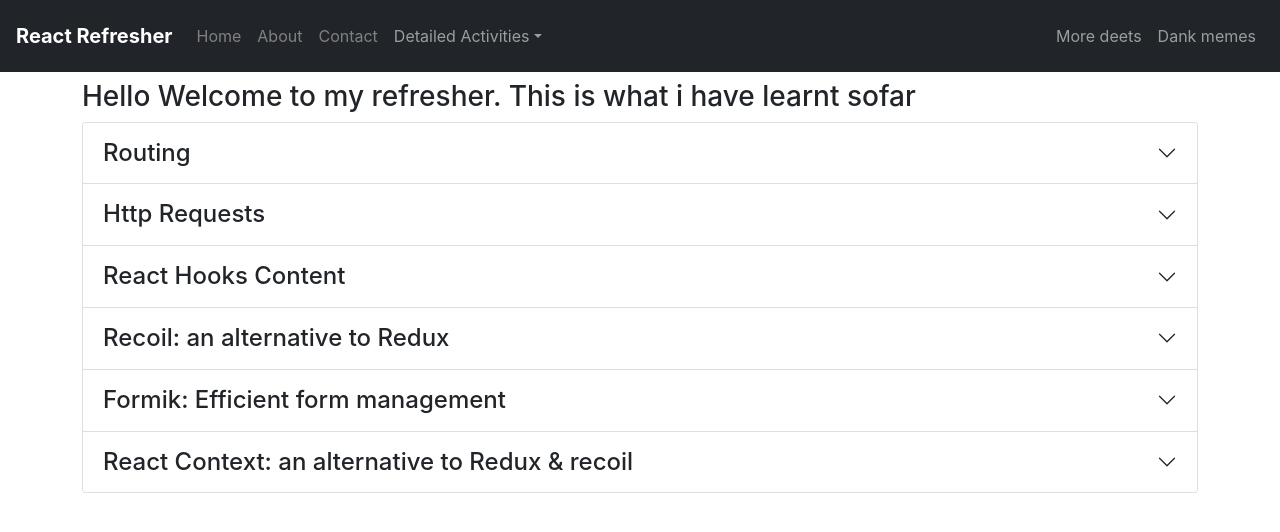
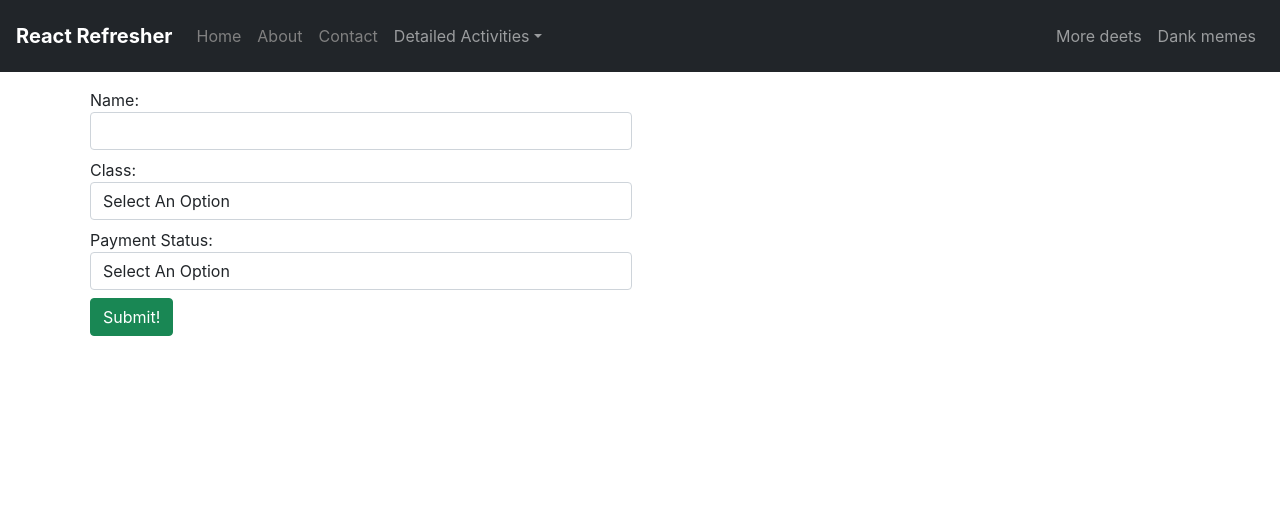
Before and after one commit to rdeveloper1925/react-refresher, a React (Create React App) app: page /students-app in a window 1280 px wide. Before the commit this address led to /. Shown: the top 532 px of the page. Built offline with nearby package versions, Linux system fonts and the light colour scheme.

Commit message:
done independent formik

```diff
--- a/package.json
+++ b/package.json
@@ -18,6 +18,7 @@
     "react-router-dom": "^6.2.1",
     "react-scripts": "5.0.0",
     "recoil": "^0.5.2",
+    "uuid": "^8.3.2",
     "web-vitals": "^2.1.2",
     "yup": "^0.32.11"
   },
--- a/src/App.js
+++ b/src/App.js
@@ -12,6 +12,7 @@ import FakeProfileScreen from "./Screens/FakeProfileScreen";
 import TodoScreen from "./Screens/TodoScreen";
 import ContextScreen from "./Screens/ContextScreen";
 import FormikScreen from "./Screens/FormikScreen";
+import StudentsScreen from "./Screens/StudentsScreen";
 
 function App() {
   return (
@@ -27,6 +28,7 @@ function App() {
         <Route path="/card/:user" exact element={<CardScreen />} />
         <Route path="/context" exact element={<ContextScreen />} />
         <Route path="/formik" exact element={<FormikScreen />} />
+        <Route path="/students-app" exact element={<StudentsScreen />} />
         <Route path="*" element={<PageNotFound />} />
       </Routes>
       <Outlet />
--- a/src/Components/Nav.js
+++ b/src/Components/Nav.js
@@ -2,6 +2,7 @@ import { Navbar, Nav, NavDropdown } from "react-bootstrap";
 import { NavLink } from "react-router-dom";
 
 const CNav = (props) => {
+  //TODO: Refactor these to be more dynamic.
   return (
     <Navbar
       sticky="top"
@@ -64,6 +65,11 @@ const CNav = (props) => {
                 Formik App
               </NavLink>
             </NavDropdown.Item>
+            <NavDropdown.Item>
+              <NavLink style={navStyle} to="/students-app">
+                Students App
+              </NavLink>
+            </NavDropdown.Item>
           </NavDropdown>
         </Nav>
         <Nav>
--- a/src/Screens/HomeScreen.js
+++ b/src/Screens/HomeScreen.js
@@ -58,6 +58,14 @@ const HomeScreen = (props) => {
           </Accordion.Header>
           <Accordion.Body>
             <ContextContent />
+          </Accordion.Body>
+        </Accordion.Item>
+        <Accordion.Item eventKey="6">
+          <Accordion.Header>
+            <h4 className="m-0">React Context+Hooks</h4>
+          </Accordion.Header>
+          <Accordion.Body>
+            <StudentsContent />
           </Accordion.Body>
         </Accordion.Item>
       </Accordion>
@@ -186,4 +194,26 @@ const ContextContent = () => (
   </>
 );
 
+//Content: Students content
+const StudentsContent = () => (
+  <>
+    <p>
+      So i finally found the perfect combo for using the context api with
+      reducers. This will enable me completely eliminate state management
+      libraries from my app at will. Recoil inclusive. Here is an app to go with
+      it.
+      <br />
+      <br />
+    </p>
+    <Button variant="success" className="btn-md">
+      <Link
+        style={{ textDecoration: "none", color: "white" }}
+        to="/students-app"
+      >
+        View the student's app
+      </Link>
+    </Button>
+  </>
+);
+
 export default HomeScreen;
--- /dev/null
+++ b/src/Screens/StudentsScreen.js
@@ -0,0 +1,145 @@
+import { Field, Form, Formik, useField, ErrorMessage } from "formik";
+import { useReducer, useState } from "react";
+import { Container } from "react-bootstrap";
+import * as Yup from "yup";
+import { DateSchema } from "yup";
+import { StudentsStore } from "../Stores/StudentsStore";
+
+const StudentsScreen = (props) => {
+  const initialValues = { id: "", name: "", class: "", feesStatus: "" };
+  //trying with reducers
+  const [students, dispatch] = useReducer(StudentsReducer, initialValues);
+
+  const [student, setStudent] = useState([initialValues]);
+
+  const validation = Yup.object().shape({
+    name: Yup.string()
+      .max(20, "Name exceeds 20 characters")
+      .required("The name is required"),
+    class: Yup.string()
+      .oneOf(["P1", "P2", "P3", "P4", "P5", "P6", "P7"])
+      .required("The class is required"),
+    feesStatus: Yup.string()
+      .oneOf(["Paid", "Unpaid"])
+      .required("The fees status is requred"),
+  });
+
+  const submitHandler = (data, addons) => {
+    data["id"] = new Date().getTime();
+    console.log(data, addons);
+    setStudent((oldStudent) => [...oldStudent, data]);
+  };
+  //Always use validation Schema
+  return (
+    <StudentsStore.Provider value={student}>
+      <Container>
+        <div className="col-md-6 p-2">
+          <Formik
+            initialValues={initialValues}
+            validationSchema={validation}
+            onSubmit={(data, addons) => submitHandler(data, addons)}
+          >
+            {(formik) => {
+              return (
+                <Form>
+                  <TextField label="Name" type="text" name="name" />
+                  <TextField
+                    label="Class"
+                    type="select"
+                    name="class"
+                    options={["P1", "P2", "P3", "p4", "P5", "P6", "P7"]}
+                  />
+                  <TextField
+                    label="Payment Status"
+                    type="select"
+                    name="feesStatus"
+                    options={["Paid", "Unpaid"]}
+                  />
+                  <button type="submit" className="btn btn-success btn-md">
+                    Submit!
+                  </button>
+                </Form>
+              );
+            }}
+          </Formik>
+        </div>
+      </Container>
+    </StudentsStore.Provider>
+  );
+};
+
+const TextField = ({ label, ...props }) => {
+  const [field, meta] = useField(props);
+  switch (props.type) {
+    case "text":
+      return (
+        <div className="mb-2 form-group">
+          <label htmlFor={field.name}>{label}:</label>
+          <Field
+            onChange={field.onChange}
+            className={`form-control ${meta.error && "is-invalid"}`}
+            {...props}
+          />
+          <ErrorMessage
+            name={field.name}
+            render={(msg) => <small className="text-danger">{msg}</small>}
+          />
+        </div>
+      );
+      break;
+
+    case "select":
+      return (
+        <div className="mb-2 form-group">
+          <label htmlFor={field.name}>{label}:</label>
+          <select
+            onChange={field.onChange}
+            className={`form-control ${meta.error && "is-invalid"}`}
+            name={field.name}
+            value={field.value}
+          >
+            <option>Select An Option</option>
+            {props.options.map((option) => (
+              <option>{option}</option>
+            ))}
+          </select>
+          <ErrorMessage
+            name={field.name}
+            render={(msg) => <small className="text-danger">{msg}</small>}
+          />
+        </div>
+      );
+      break;
+
+    default:
+      return "Field not configured: " + props.type;
+      break;
+  }
+};
+
+//reducer function
+const StudentsReducer = (state, action) => {
+  switch (action.type) {
+    case "ADD_STUDENT":
+      return [
+        ...state,
+        {
+          id: action.text,
+          name: action.name,
+          feesStatus: action.feesStatus,
+          class: action.class,
+        },
+      ];
+      break;
+
+    case "REMOVE_STUDENT":
+      return state.filter((student) => student.id !== action.id);
+      break;
+
+    default:
+      return state;
+      break;
+  }
+};
+
+export default StudentsScreen;
--- a/src/Screens/TodoScreen.js
+++ b/src/Screens/TodoScreen.js
@@ -1,107 +1,122 @@
 import { useState } from "react";
-import { Container, Row, Col, Table, Button, FormGroup, FormControl, ButtonGroup, ButtonToolbar } from "react-bootstrap";
+import {
+  Container,
+  Row,
+  Col,
+  Table,
+  Button,
+  FormGroup,
+  FormControl,
+  ButtonGroup,
+  ButtonToolbar,
+} from "react-bootstrap";
 import { useRecoilValue, useSetRecoilState } from "recoil";
-import {todoStoreState} from "../Stores/TodoStore";
+import { todoStoreState } from "../Stores/TodoStore";
 
-
-
-const TodoScreen = ()=>{
-
-
+const TodoScreen = () => {
   return (
     <Row className="m-3">
-            <Col md='6' xs='12' style={styles.container}>
+      <Col md="6" xs="12" style={styles.container}>
         <h3>Create Todo</h3>
         <InputForm />
       </Col>
-            <Col md='6' xs='12' style={styles.container}>
+      <Col md="6" xs="12" style={styles.container}>
         <h3>Update Todo</h3>
       </Col>
-            <Container md='6' xs='12' style={styles.container}>
+      <Container md="6" xs="12" style={styles.container}>
         <h3>All My Todos</h3>
-                <TableComponent/>
+        <TableComponent />
       </Container>
     </Row>
-    )
+  );
 };
 
-const styles={
-    container:{
-        boxShadow:"3px 3px 3px #A3AAAF",
+const styles = {
+  container: {
+    boxShadow: "3px 3px 3px #A3AAAF",
     borderRadius: "10px",
     marginBottom: "17px",
-        padding: "10px"
-    }
-}
+    padding: "10px",
+  },
+};
 
-const InputForm=props=>{
-    const [task, setTask]=useState("");
-    const [dueDate, setDueDate]=useState("");
+const InputForm = (props) => {
+  const [task, setTask] = useState("");
+  const [dueDate, setDueDate] = useState("");
 
-    const setTodos=useSetRecoilState(todoStoreState);
+  const setTodos = useSetRecoilState(todoStoreState);
 
-
-    const onSubmitHandler=(event)=>{
+  const onSubmitHandler = (event) => {
     event.preventDefault();
-        let field={
-            id:getId(),
+    let field = {
+      id: getId(),
       task: task,
-            dueDate: dueDate
+      dueDate: dueDate,
     };
     //save in the general store
-        setTodos(oldtodos=>[
-            ...oldtodos,
-            field
-        ]);
-        setTask("");setDueDate("");
+    setTodos((oldtodos) => [...oldtodos, field]);
+    setTask("");
+    setDueDate("");
     alert("Todo Item saved successfully");
-    }
+  };
 
-    function getId(){
+  function getId() {
     return new Date().getTime().toString().slice(-6);
   }
 
   return (
-        <Container >
+    <Container>
       <FormGroup>
         <label>Task: </label>
-                <FormControl type="text" value={task} onChange={e=>(setTask(e.target.value))} />
-            </FormGroup><br/>
+        <FormControl
+          type="text"
+          value={task}
+          onChange={(e) => setTask(e.target.value)}
+        />
+      </FormGroup>
+      <br />
       <FormGroup>
         <label>Due Date: </label>
-                 <FormControl type="date" value={dueDate} onChange={e=>(setDueDate(e.target.value))} />
-            </FormGroup><br/>
-            <Button type="button" onClick={onSubmitHandler} variant="success">Save Todo!</Button>
+        <FormControl
+          type="date"
+          value={dueDate}
+          onChange={(e) => setDueDate(e.target.value)}
+        />
+      </FormGroup>
+      <br />
+      <Button type="button" onClick={onSubmitHandler} variant="success">
+        Save Todo!
+      </Button>
     </Container>
-    )
-}
+  );
+};
 
-const TableComponent=props=>{
-    const todosList=useRecoilValue(todoStoreState);
-    const setTodos=useSetRecoilState(todoStoreState);
+const TableComponent = (props) => {
+  const todosList = useRecoilValue(todoStoreState);
+  const setTodos = useSetRecoilState(todoStoreState);
 
-
-    const onView=(id)=>{
-        var todo=todosList.filter(todo=>todo.id===id);
-        todo=todo[0];
-        alert(`You have a task of ${todo.task} that must be completed by ${todo.dueDate}`);
+  const onView = (id) => {
+    var todo = todosList.filter((todo) => todo.id === id);
+    todo = todo[0];
+    alert(
+      `You have a task of ${todo.task} that must be completed by ${todo.dueDate}`
+    );
     return;
   };
 
-
-    const onDelete=(id)=>{
-        var todo=todosList.filter(todo=>todo.id===id);
-        todo=todo[0];
-        var index=todosList.indexOf(todo);
+  const onDelete = (id) => {
+    var todo = todosList.filter((todo) => todo.id === id);
+    todo = todo[0];
+    var index = todosList.indexOf(todo);
     console.log(index);
     //now remove the item
-        setTodos(old=>([
-            ...old.slice(0,index),...old.slice(index+1)
-        ]))
-
+    setTodos((old) => [
+      ...old.slice(0, index),
+      ...old.slice(index + 1), //because state is immutable
+    ]);
   };
 
-    return(
+  return (
     <Table striped bordered hover>
       <thead>
         <tr>
@@ -112,15 +127,15 @@ const TableComponent=props=>{
         </tr>
       </thead>
       <tbody>
-                {
-                    todosList.map(todo=>(<TableRowComponent todo={todo} onView={onView} onDelete={onDelete} />))
-                }
+        {todosList.map((todo) => (
+          <TableRowComponent todo={todo} onView={onView} onDelete={onDelete} />
+        ))}
       </tbody>
     </Table>
-    )
-}
+  );
+};
 
-const TableRowComponent=props=>(
+const TableRowComponent = (props) => (
   <tr>
     <td>{props.todo.id}</td>
     <td>{props.todo.task}</td>
@@ -128,14 +143,22 @@ const TableRowComponent=props=>(
     <td>
       <ButtonToolbar aria-label="Toolbar with button groups">
         <ButtonGroup className="me-2" aria-label="First group">
-                    <Button variant="primary" onClick={(e)=>props.onView(props.todo.id)}>View</Button>
-                    <Button variant="danger" onClick={(e)=>props.onDelete(props.todo.id)}>Delete</Button>
+          <Button
+            variant="primary"
+            onClick={(e) => props.onView(props.todo.id)}
+          >
+            View
+          </Button>
+          <Button
+            variant="danger"
+            onClick={(e) => props.onDelete(props.todo.id)}
+          >
+            Delete
+          </Button>
         </ButtonGroup>
       </ButtonToolbar>
     </td>
   </tr>
 );
 
-
-
 export default TodoScreen;
--- /dev/null
+++ b/src/Stores/StudentsStore.js
@@ -0,0 +1,3 @@
+import { createContext } from "react";
+
+export const StudentsStore = createContext();
```
Also changed, not shown: 1 other file (tests, documents, lock files or other folders). Lines whose indentation alone changed are shown as unchanged.
